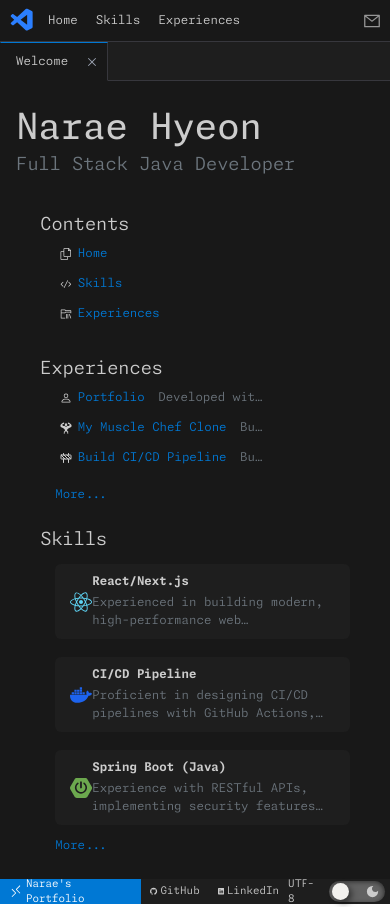
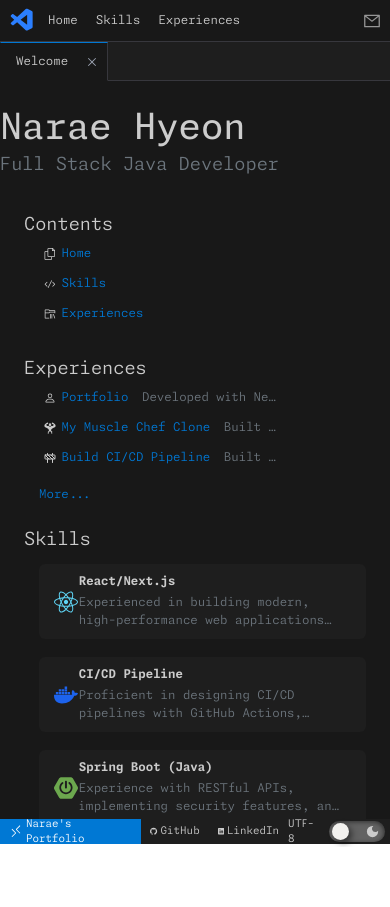
Before and after one commit to Narae-H/portfolio-2025, a Next.js app: page / in a window 390 px wide. After the commit the page ends 847 px from the top, so only its background shows below. Built offline with nearby package versions, Linux system fonts and the light colour scheme.

Commit message:
feat(mobile): implement mobile version of skills page

```diff
--- a/app/components/common/workspace/WorkspaceHeader.tsx
+++ b/app/components/common/workspace/WorkspaceHeader.tsx
@@ -1,16 +1,16 @@
 import { SkillData } from "@/data/skills";
-import Icon from "../Icon";
+import Icon from "@/app/components/common/Icon";
 
 export default function WorkspaceHeader ({ skillData }: { skillData: SkillData }) {
   return (
     <div className='
       flex flex-col
-      h-4/12
+      h-auto lg:h-4/12
       gap-5
     '>
       <div className='flex items-center gap-6'>
         <Icon name={skillData.titleIconName} size="30px"/>
-        <div className='text-5xl'>{skillData.title}</div>
+        <div className='text-3xl d:text-3xl lg:text-5xl'>{skillData.title}</div>
       </div>
       <div className='flex text-lg'>
         {skillData.overviewContent}
--- a/app/components/common/workspace/index.tsx
+++ b/app/components/common/workspace/index.tsx
@@ -8,7 +8,7 @@
   menuId: keyof typeof skillDataMap
 }
 
-export default function Workspace({ menuCategory, menuId }: WorkSpaceType) {
+export default function Workspace({ menuId }: WorkSpaceType) {
   const skillData: SkillData | undefined = skillDataMap[menuId];
 
   if (!skillData) {
@@ -16,7 +16,7 @@
   }
 
   return (
-    <div className='flex h-full w-full overflow-y-scroll px-28 py-14'>
+    <div className='flex h-full w-full p-10 md:px-28 md:py-14'>
       <ScrollToTopButton />
       <div className="flex flex-col relative h-full w-full ">
         <WorkspaceHeader skillData={skillData}/>
--- a/app/components/layout/header/TopMenuMobileItem.tsx
+++ b/app/components/layout/header/TopMenuMobileItem.tsx
@@ -13,6 +13,7 @@
 export default function TopMenuSubItem({
   item,
 }: TopMenuMobileItemType) {
+  console.log(item);
 
   // If home menu
   if (item.title === 'Home') {
@@ -42,14 +43,15 @@
 
       <Portal>
         <Content side="bottom" align="start" alignOffset={5} className="dropdown-menu-content">
-          {renderSubMenuItems(item.items)}
+          {renderSubMenuItems(item)}
         </Content>
       </Portal>
     </DropdownMenu>
   );
 }
 
-function renderSubMenuItems(subItems?: MenuItem[]) {
+function renderSubMenuItems(item: MenuItem) {
+  const subItems = item.items;
   if (!subItems) return null;
 
   return subItems.map((subItem) => (
@@ -63,13 +65,11 @@
       <Portal>
         <SubContent sideOffset={2} className="dropdown-menu-content">
           {subItem.items?.map((subSubItem) => (
-            <Item key={subSubItem.id} className="dropdown-menu-item">
-              <span>
-                <Link href={`/${buildSlugPath([subItem.title, subSubItem.title])}`}>
-                  {subSubItem.title}
-                </Link>
-              </span>
-            </Item>
+          <Item key={subSubItem.id} asChild>
+            <Link href={subSubItem.link ?? '#'} className="dropdown-menu-item">
+              {subSubItem.title}
+            </Link>
+          </Item>
           ))}
         </SubContent>
       </Portal>
--- a/app/components/main/HomeContent.tsx
+++ b/app/components/main/HomeContent.tsx
@@ -66,8 +66,8 @@
   ];
 
   return (
-    <div className="flex w-full h-full justify-center">
-      <div className="flex flex-col justify-center w-11/12 sm:w-8/12 pt-10">
+    <div className="flex w-full h-full justify-center overflow-y-auto">
+      <div className="flex flex-col md:justify-center w-full sm:w-8/12 h-full pt-10">
         <header className="flex flex-col pb-12">
           <h1 className="text-5xl text-tabs-content-text font-[mono-space-neon] mb-2">Narae Hyeon</h1>
           <h2 className="text-2xl sm:text-3xl text-tabs-content-text-secondary">Full Stack Java Developer</h2>
--- a/app/components/main/SkillsWelcomeContent.tsx
+++ b/app/components/main/SkillsWelcomeContent.tsx
@@ -10,7 +10,7 @@
   const menus: MenuItem[] = selectedMenu?.items ?? [EmptyMenuItemValue];
 
   return (
-    <div className="flex flex-1 justify-center items-center w-full p-4">
+    <div className="flex flex-1 justify-center items-start md:items-center w-full p-4 overflow-y-auto">
       <div className="grid grid-cols-1 sm:grid-cols-2 md:grid-cols-3 gap-6 w-full max-w-7xl mx-auto p-4">
         {menus.map((menu) => (
           <List
--- a/app/components/main/TabsPanel.tsx
+++ b/app/components/main/TabsPanel.tsx
@@ -41,8 +41,8 @@
 
   return (
     <div className={`
-      flex flex-1 flex-col
-      min-w-0 h-min-0 h-auto
+      flex flex-1 flex-col basis-0
+      min-w-0 h-min-0 h-full
       bg-tabs-panel-bg
       text-tabs-tab-text
       ${className}
@@ -97,9 +97,9 @@
       </div>
 
       <div className="
-        flex flex-1
+        flex flex-1 basis-0
+        h-m-0 h-full
         bg-tabs-content-bg
-        overflow-y-auto
       ">
         {tabs.find((tab) => tab.id === selectedTab)?.content}
       </div>
--- a/app/globals.css
+++ b/app/globals.css
@@ -144,7 +144,7 @@
     --color-editorblog-border: #d6cfe2;
     --color-editorblog-active-border: #705697;
 
-    --color-scrollbar-thumb: #37373d;
+    --color-scrollbar-thumb: #C8C8C8;
 
     --color-tooltip-bg: #f3f3f3;
     --color-tooltip-text: #616161;
@@ -163,18 +163,6 @@
 }
 
 @layer utilities {
-  .tabs-scroll::-webkit-scrollbar {
-    height: 6px;
-  }
-  .tabs-scroll::-webkit-scrollbar-track {
-    background-color: transparent;
-  }
-  .tabs-scroll::-webkit-scrollbar-thumb {
-    background-color: var(--color-scrollbar-thumb);
-    border-radius: 10px;
-  }
-
-
   @keyframes rotate-left-and-right {
     0% { transform: rotate(0); }
     50% { transform: rotate(-30deg); }
@@ -295,6 +283,33 @@
 
 :root {
   --font-size-base: 12px;
+
+  /* Scrollbar */
+  ::-webkit-scrollbar {
+    width: 10px;
+    height: 10px;
+  }
+  ::-webkit-scrollbar-thumb {
+    outline: none;
+    border: 2px solid transparent;
+    border-radius: 10px;
+    background-color: var(--color-scrollbar-thumb);
+  }
+  ::-webkit-scrollbar-track {
+    box-shadow: none;
+    background-color: transparent;
+  }
+
+  .tabs-scroll::-webkit-scrollbar {
+    height: 6px;
+  }
+  .tabs-scroll::-webkit-scrollbar-track {
+    background-color: transparent;
+  }
+  .tabs-scroll::-webkit-scrollbar-thumb {
+    background-color: var(--color-scrollbar-thumb);
+    border-radius: 10px;
+  }
 }
 
 html {
--- a/app/layout.tsx
+++ b/app/layout.tsx
@@ -21,7 +21,7 @@
         <StoreProvider>
           <Header className="flex h-14 flex-shrink-0"/>
 
-          <div className="flex flex-1 min-w-0 min-h-0 h-full overflow-hidden">
+          <div className="flex flex-1 min-w-0 min-h-0 h-full basis-0 overflow-hidden">
             {!isMobile && <Activitybar className="flex w-18 h-auto"/> }
             {children}
           </div>
--- a/lib/hooks/useTabInitializer.ts
+++ b/lib/hooks/useTabInitializer.ts
@@ -7,16 +7,18 @@
 
 export default function useTabInitializer(handle: string, subHandle?: string) {
   const { visitedTabs, addTab } = useVisitedTabs(`visited_${handle}`);
-  const { setSelectedTab } = useSelectedTab(`selected_${handle}_tab`);
+  const { setSelectedTab, selectedTab } = useSelectedTab(`selected_${handle}_tab`);
+
+  console.log("useTabInitializer!");
+  console.log(`subHandle=> ${subHandle}`);
+  console.log(`selectedTab=> ${selectedTab}`);
 
   useEffect(() => {
     if (subHandle) {
       if (!visitedTabs.includes(subHandle)) {
         addTab(subHandle);
         setSelectedTab(subHandle);
-      }
-
-      if (visitedTabs.includes(subHandle)) {
+      } else {
         setSelectedTab(subHandle);
       }
 
```
